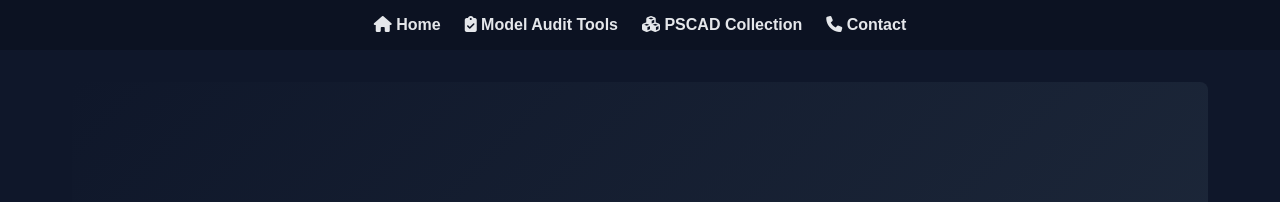
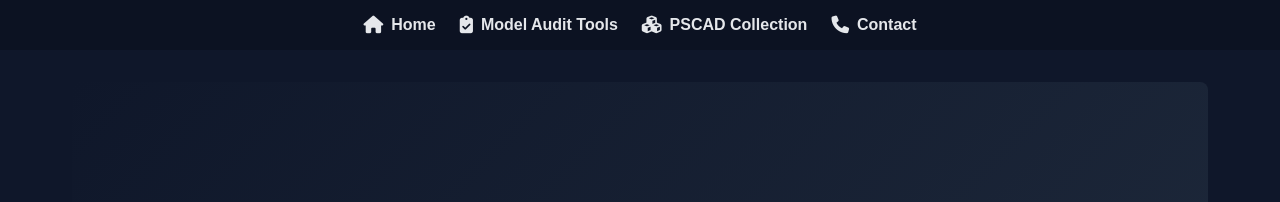
Before and after one commit to EMT-Tools/emt-tools.github.io, a Jekyll site: the page built from index.html, in a window 1280 px wide. Shown: the top 202 px of the page. Built offline with Jekyll 4.4.1, drawn with Linux system fonts in a browser that asks for light colours.

Commit message:
Update style.css

```diff
--- a/assets/style.css
+++ b/assets/style.css
@@ -5,7 +5,7 @@
   --accent-color: #3b82f6; /* A nice professional blue */
 }
 
-/*GLOBAL STYLES */
+/* GLOBAL STYLES */
 body {
   margin: 0;
   font-family: Arial, sans-serif;
@@ -35,6 +35,19 @@ header nav {
   display: flex;
   gap: 1.5rem;
   justify-content: center;
+}
+
+/* Flexbox for aligning icons and text perfectly */
+header nav a {
+  display: flex;
+  align-items: center;
+  gap: 8px;
+}
+
+/* Icon specific sizing */
+header nav a i {
+  color: inherit;
+  font-size: 1.1em;
 }
 
 header a, footer a {
```
